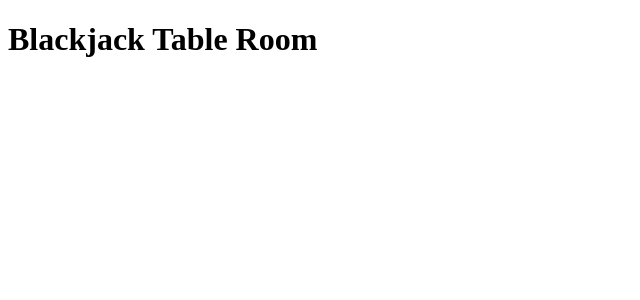
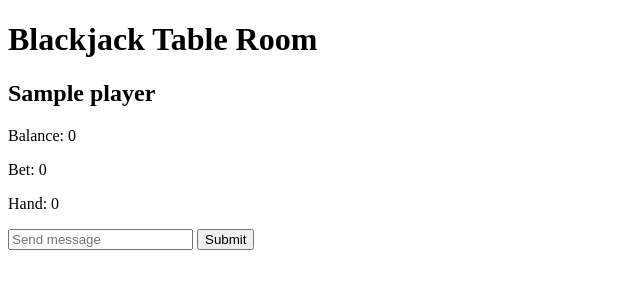
Before and after one commit to maxLakhman/312Project, a Flask app: template templates/table.html in a window 1280 px wide. Shown: the top 300 px of the page, without its empty margins (0-640 px from the left). Run offline with Flask 3, Linux system fonts and the light colour scheme; the template is opened without the code that fills it: most values are stand-ins (such as "Sample title", 1, 10 or a date in 2020).

```diff
--- a/routes/lobby.py
+++ b/routes/lobby.py
@@ -22,4 +22,5 @@ lobby_blueprint = Blueprint(
 @lobby_blueprint.route("/lobby", methods=["GET"])
 def get_tables():
     tables = list(table_collection.find({}))
+    # print(tables)
     return render_template("lobby.html", tables=tables)
--- a/templates/table.html
+++ b/templates/table.html
@@ -9,8 +9,23 @@
     <div id="table">
     </div>
 
-    <div id="chat-container">
+    <div class="container player-box" id="player-box">
+        {% for player in table.players %}
+        <div class="player" id="player-{{ player.player_id }}">
+            <h2>{{ player }}</h2>
+            <p>Balance: 0</p>
+            <p>Bet: 0</p>
+            <p>Hand: 0</p>
+        </div>
+        {% endfor %}
+
     </div>
+    <div class="container chat-box" id="chat-box-{{ table.table_id }}">
+        <div class="chat-form">
+            <input type="text" id="chat-text" class="input-basic" placeholder="Send message">
+            <button onclick="sendChat(this)" class="basic-button primary">Submit</button>
+        </div>
+
 
 </body>
 </html>
```
Also changed, not shown: routes/table.py (+11 -7 lines), static/js/lobby.js (+9 -22 lines), static/js/script.js (+0 -7 lines), templates/lobby.html (+4 -4 lines).
